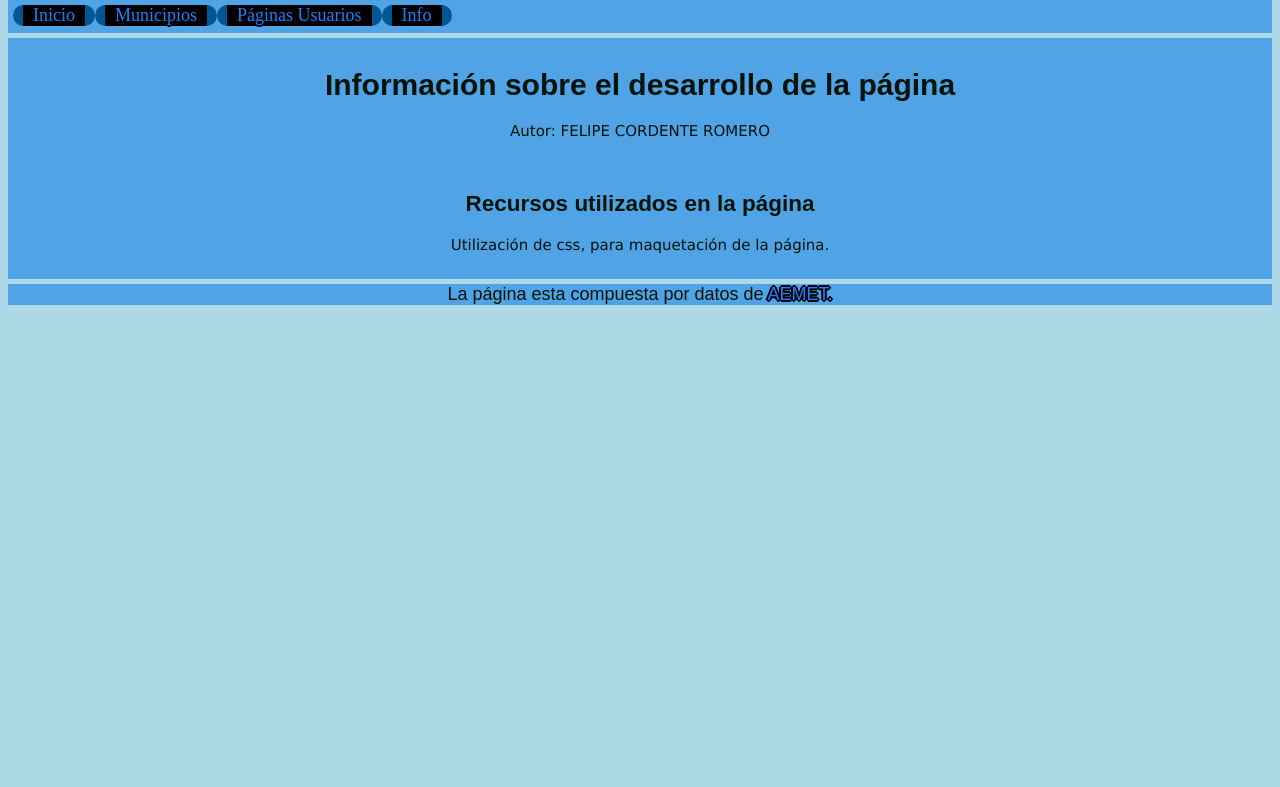
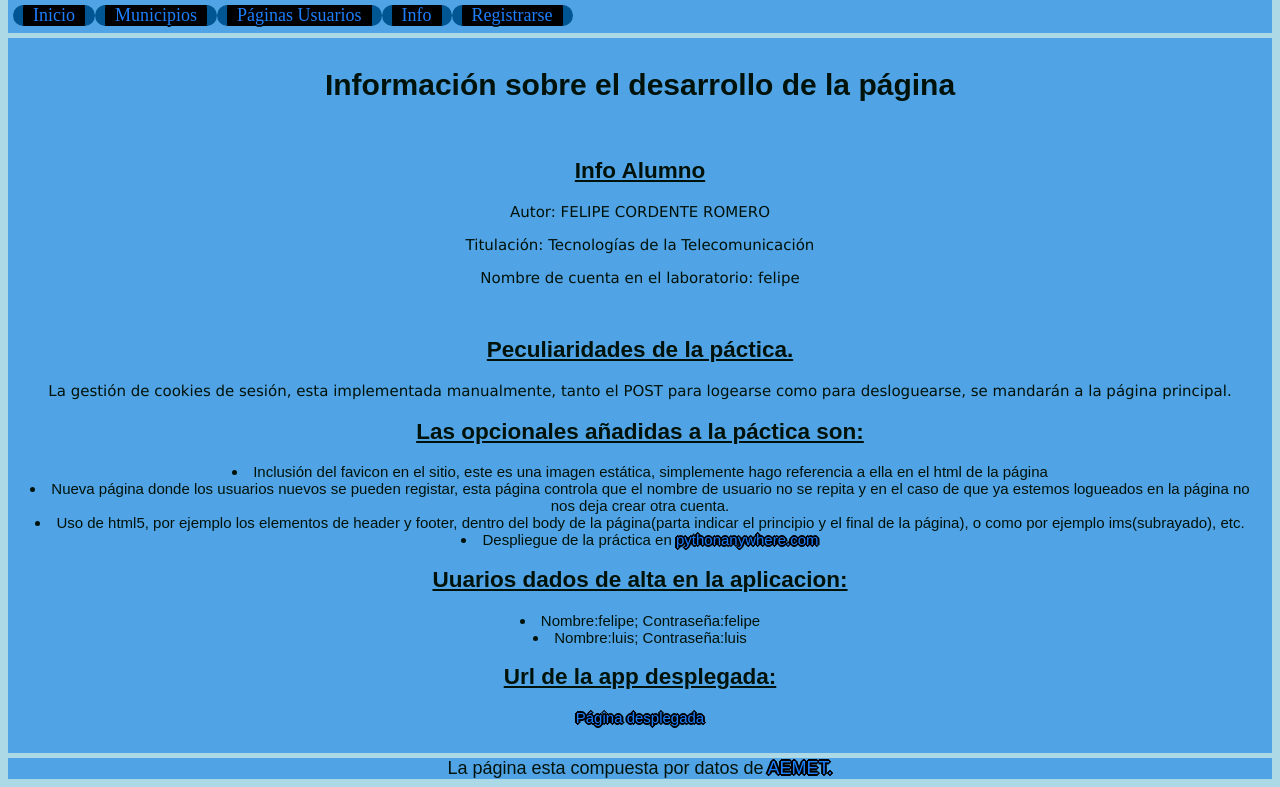
Before and after one commit to felipecordente/MiTiempo, a Django app: page /info in a window 1280 px wide. Shown: the part 208-995 px from the top of the page. Before the commit the page ends 513 px from the top, so only its background shows below. Run offline with Django 3.2, Linux system fonts and the light colour scheme; parts of the project's set-up code (start-up, migrations or seed data) failed here and were passed over.

Commit message:
version final

```diff
--- a/project/MiTiempo/admin.py
+++ b/project/MiTiempo/admin.py
@@ -1,6 +1,7 @@
 from django.contrib import admin
-from .models import Pueblo, Usuario, Comentario
+from .models import Pueblo, Usuario, Comentario, Estado
 # Register your models here.
 admin.site.register(Pueblo)
 admin.site.register(Usuario)
 admin.site.register(Comentario)
+admin.site.register(Estado)
--- a/project/MiTiempo/models.py
+++ b/project/MiTiempo/models.py
@@ -38,3 +38,7 @@ class Comentario(models.Model):
 
     def  __str__(self):
         return self.texto
+
+class Estado(models.Model):
+    cookie_navegador = models.CharField(max_length = 20)
+    estado = models.IntegerField(default = 0)
--- a/project/MiTiempo/views.py
+++ b/project/MiTiempo/views.py
@@ -2,13 +2,12 @@ from django.shortcuts import render
 from django.http import HttpResponse
 from . import leer_json, leer_xml
 from django.template import loader
-from .models import Pueblo, Usuario, Comentario
+from .models import Pueblo, Usuario, Comentario, Estado
 import random, string
 from django.utils.datastructures import MultiValueDictKeyError
 import copy
 
 diccionario = leer_json.main()
-estado = 0
 # Create your views here.
 def control_login(request, cambiar_estado = False):
     contenido = ""
@@ -93,6 +92,35 @@ def ordenar_municipios(municipios):
 
     return array_final
 
+def pagina_registro(request):
+    _, loggin, name, contenido = control_login(request)
+
+    info = ""
+    cookie = ""
+    if request.method == "POST":
+        name = request.POST['new_user']
+        password = request.POST['password']
+        try:
+            Usuario.objects.get(name = name)
+            info = "Este nombre ya ha sido utilizado, pruebe con otro."
+        except Usuario.DoesNotExist:
+            titulo_pagina = "Pagina de " + name
+            cookie = ''.join(random.choice(string.ascii_uppercase + string.ascii_lowercase + string.digits) for _ in range(20))
+            u = Usuario(name = name, password = password, titulo_pagina = titulo_pagina,
+                        cookie = cookie)
+            u.save()
+            loggin = True
+    if loggin:
+        contenido = "Ya estas registrado, si quieres crear otra cuenta, deslogueate antes."
+    template = loader.get_template('pagina_registro.html')
+    html = template.render({'contenido':contenido, 'loggin':loggin,
+                            'nombre_usuario':name,'info':info}, request)
+    response = (HttpResponse(html))
+    if cookie != "":
+        print("le mandamos la cookie")
+        response.set_cookie('cookie', cookie)
+    return(response)
+
 def pagina_principal(request):
     format = request.GET.get('format')
     if format == "xml":
@@ -110,10 +138,25 @@ def pagina_principal(request):
     cookie, loggin, name, contenido = control_login(request,cambiar_estado)
 
     if request.method == "GET" or cambiar_estado:
-        global estado
+        try:
+            cookie_navegador = request.COOKIES['cookie_navegador']
+            estado = Estado.objects.get(cookie_navegador = cookie_navegador).estado
+
+        except KeyError:
+            cookie_navegador = ''.join(random.choice(string.ascii_uppercase + string.ascii_lowercase + string.digits) for _ in range(20))
+            Estado(cookie_navegador = cookie_navegador).save()
+            estado = 0
+        except Estado.DoesNotExist:
+            cookie_navegador = ''.join(random.choice(string.ascii_uppercase + string.ascii_lowercase + string.digits) for _ in range(20))
+            Estado(cookie_navegador = cookie_navegador).save()
+            estado = 0
+
         municipios = Pueblo.objects.all()
         if cambiar_estado:
             estado = (estado + 1) % 3
+            x = Estado.objects.get(cookie_navegador = cookie_navegador)
+            x.estado = estado
+            x.save()
         if estado == 0:
             filtrado = "Probabilidad de lluvia mayor a 0%"
         if estado == 1:
@@ -132,6 +175,7 @@ def pagina_principal(request):
                                 'nombre_usuario':name}, request)
 
         response = (HttpResponse(html))
+        response.set_cookie('cookie_navegador', cookie_navegador)
     else:
         template = loader.get_template('base.html')
         html = template.render({'contenido':contenido, 'loggin':loggin,
--- a/project/project/urls.py
+++ b/project/project/urls.py
@@ -23,6 +23,7 @@ urlpatterns = [
     path('info', views.pagina_info),
     path('municipios', views.pagina_municipios),
     path('users', views.pagina_users),
+    path('registrar_usuario', views.pagina_registro),
     path('<str:nombre>', views.pagina_usuario),
     path('municipios/<str:id>', views.pagina_municipio),
     path('css/main.css', views.servir_css),
--- a/project/templates/base.html
+++ b/project/templates/base.html
@@ -5,6 +5,7 @@
   <head>
     <meta charset="utf-8" />
     <link rel="stylesheet" href="/css/main.css" />
+    <link rel="shortcut icon" type="image/png" href="{% static 'favicon.ico' %}"/>
   </head>
 
   <body>
@@ -43,6 +44,7 @@
           <li><a href="/municipios">Municipios</a></li>
           <li><a href="/users">Páginas Usuarios</a></li>
           <li><a href="/info">Info</a></li>
+          <li><a href = "/registrar_usuario">Registrarse</a></li>
         </ul>
       </div>
 
--- a/project/templates/info.html
+++ b/project/templates/info.html
@@ -3,11 +3,26 @@
 {% block contenido %}
     <div id = "info">
       <h1>Información sobre el desarrollo de la página</h1>
-      <p>Autor: FELIPE CORDENTE ROMERO</p></br>
-      <h2>Recursos utilizados en la página</h2>
-      <p>Utilización de css, para maquetación de la página.</p>
+      </br>
+      <ins><h2>Info Alumno</h2></ins>
+      <p>Autor: FELIPE CORDENTE ROMERO</p>
+      <p>Titulación: Tecnologías de la Telecomunicación</p>
+      <p>Nombre de cuenta en el laboratorio: felipe</p>
+      </br>
+      <ins><h2>Peculiaridades de la páctica.</h2></ins>
+      <p>La gestión de cookies de sesión, esta implementada manualmente,
+         tanto el POST para logearse como para desloguearse, se mandarán a la página principal.</p>
+      <ins><h2>Las opcionales añadidas a la páctica son:</h2></ins>
+        <li>Inclusión del favicon en el sitio, este es una imagen estática, simplemente hago referencia a ella en el html de la página</li>
+        <li>Nueva página donde los usuarios nuevos se pueden registar, esta página controla que el nombre de usuario no se repita y en el caso de que ya estemos logueados en la página no nos deja crear otra cuenta.</li>
+        <li>Uso de html5, por ejemplo los elementos de header y footer, dentro del body de la página(parta indicar el principio y el final de la página), o como por ejemplo ims(subrayado), etc.</li>
+        <li>Despliegue de la práctica en <a href="http://pythonanywhere.com" target="blank">pythonanywhere.com</a></li>
+      <ins><h2>Uuarios dados de alta en la aplicacion:</h2></ins>
+        <li>Nombre:felipe;  Contraseña:felipe</li>
+        <li>Nombre:luis;  Contraseña:luis</li>
+      <ins><h2>Url de la app desplegada:</h2></ins>
+      <a href="http://felipecordente.pythonanywhere.com" target="blank">Página desplegada</a>
+      </br></br>
     </div>
 
-    {{noticias|safe}}
-
 {% endblock %}
```
Also changed, not shown: project/templates/pagina_registro.html (added, +15 -0 lines), project/MiTiempo/migrations/0010_estado.py (added), project/MiTiempo/static/favicon.ico (renamed from project/MiTiempo/static/banner.jpg), project/db.sqlite3.
